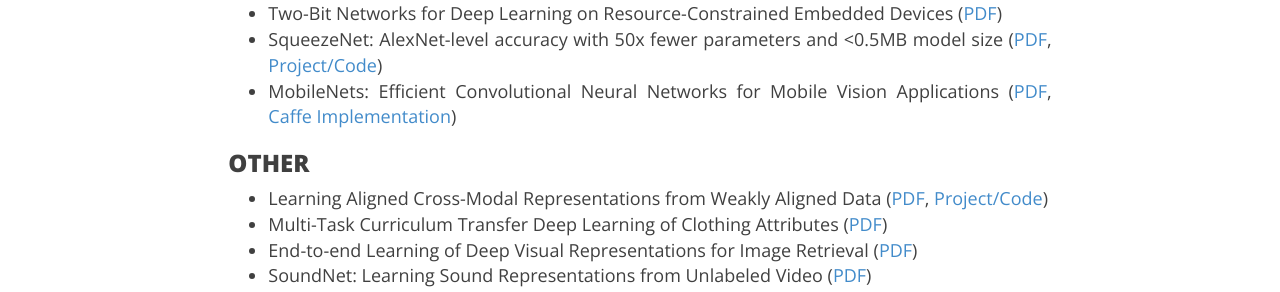
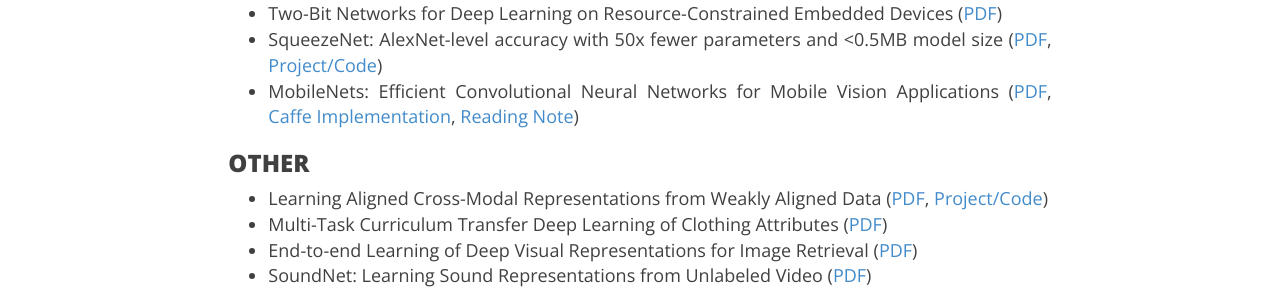
Before and after one commit to joshua19881228/joshua19881228.github.io, a Jekyll site: the page built from _posts/Computer_Vision/2016-08-25-my-jumble-of-computer-vision.md, in a window 1280 px wide and 900 px high, scrolled down 12398 px. Shown: the part 156-448 px from the top of the window. Built offline with Jekyll 4.4.1, drawn with Linux system fonts in a browser that asks for light colours; nearby versions of some CDN libraries; comment, search, counter and statistics services are not loaded.

Commit message:
add reading note for mobilenet

```diff
--- a/_posts/Computer_Vision/2016-08-25-my-jumble-of-computer-vision.md
+++ b/_posts/Computer_Vision/2016-08-25-my-jumble-of-computer-vision.md
@@ -361,7 +361,7 @@
 * FINN: A Framework for Fast, Scalable Binarized Neural Network Inference ([PDF](http://www.idi.ntnu.no/~yamanu/2017-fpga-finn-preprint.pdf))
 * Two-Bit Networks for Deep Learning on Resource-Constrained Embedded Devices ([PDF](https://arxiv.org/abs/1701.00485))
 * SqueezeNet: AlexNet-level accuracy with 50x fewer parameters and <0.5MB model size ([PDF](https://arxiv.org/abs/1602.07360), [Project/Code](https://github.com/DeepScale/SqueezeNet))
-* MobileNets: Efficient Convolutional Neural Networks for Mobile Vision Applications ([PDF](https://arxiv.org/abs/1704.04861), [Caffe Implementation](https://github.com/farmingyard/caffe-mobilenet))
+* MobileNets: Efficient Convolutional Neural Networks for Mobile Vision Applications ([PDF](https://arxiv.org/abs/1704.04861), [Caffe Implementation](https://github.com/farmingyard/caffe-mobilenet), [Reading Note](https://joshua19881228.github.io/2017-07-19-MobileNet/))
 
 ### OTHER ###
 
```
